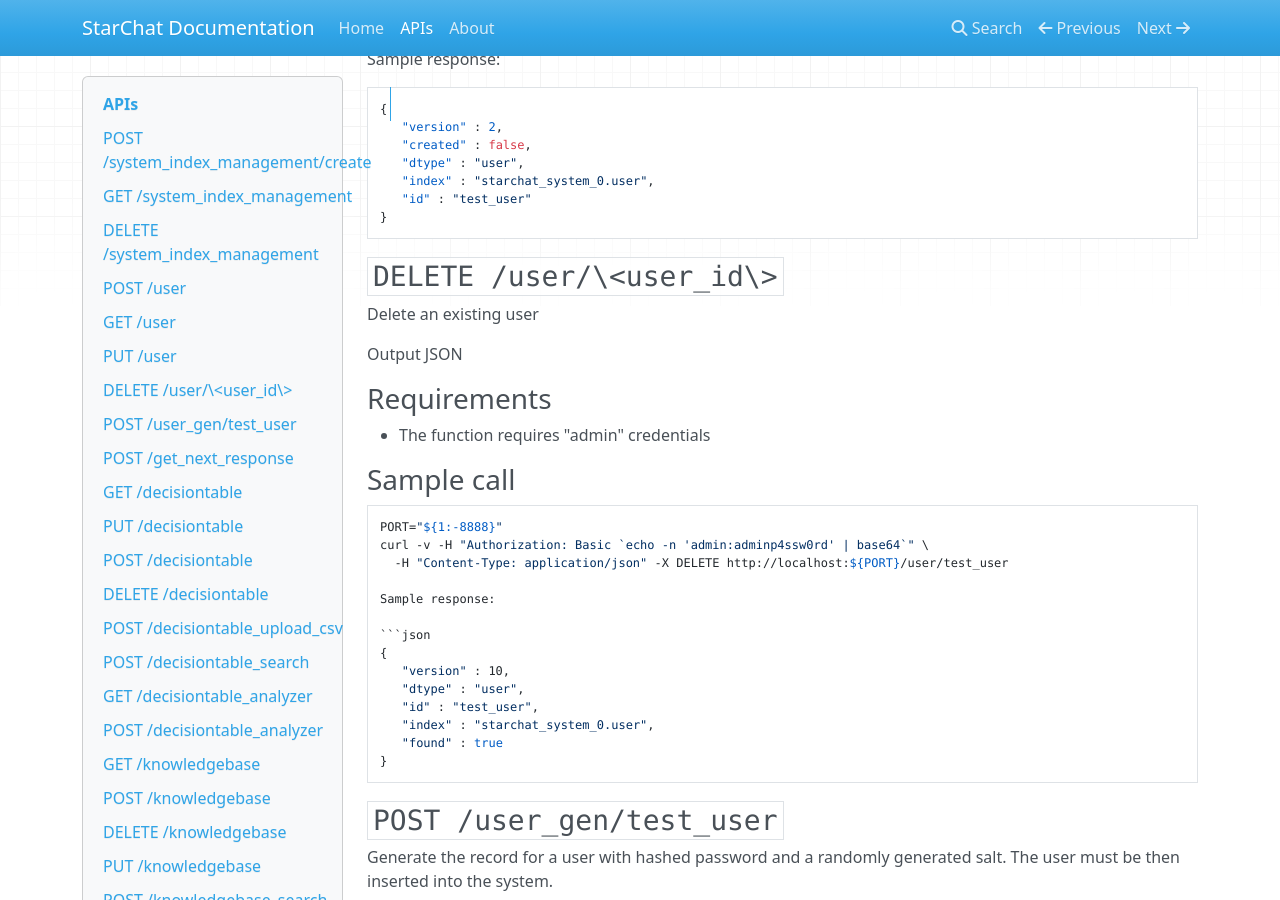
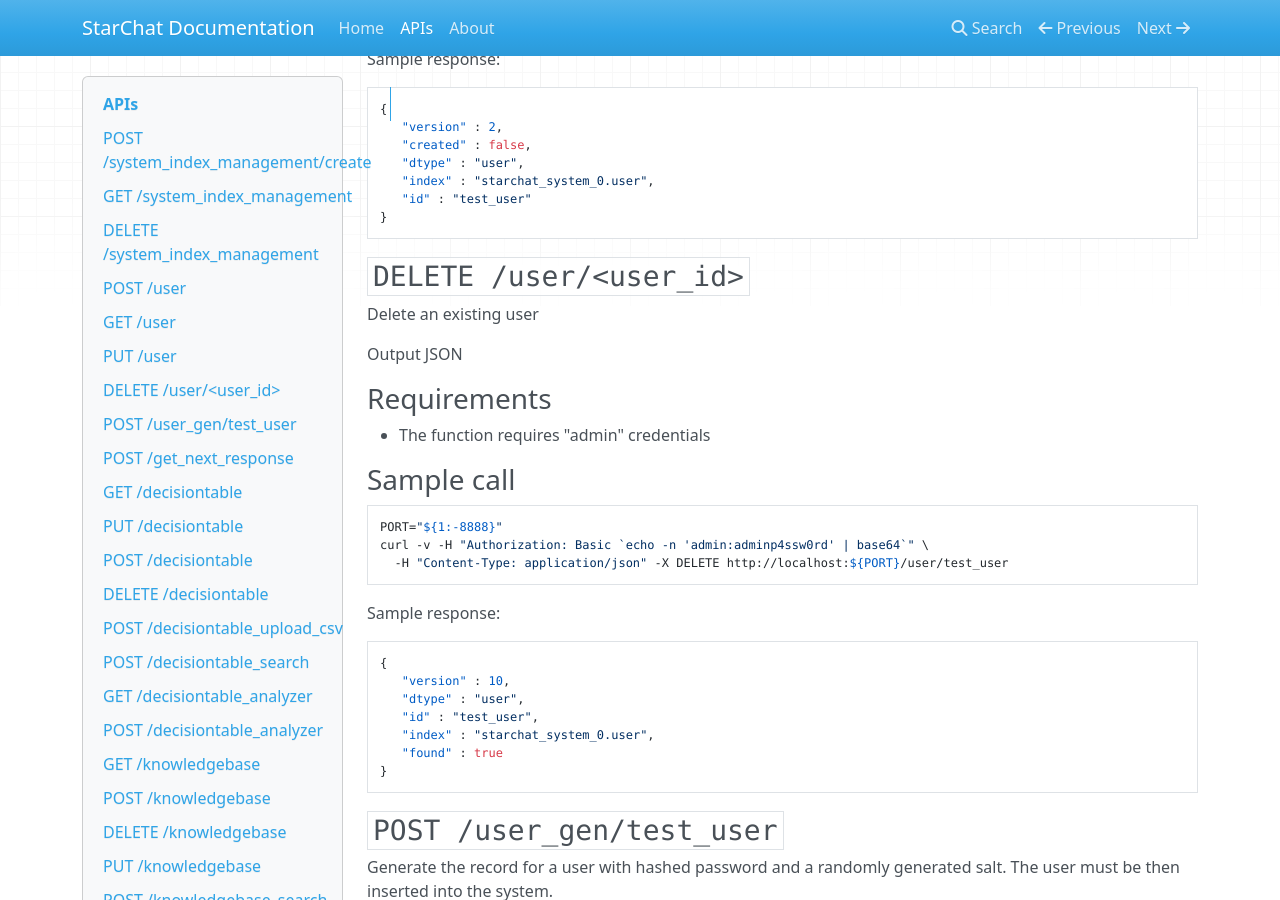
Before and after one commit to acollamati/starchat-doc, an MkDocs documentation site: the page built from docs/apis.md, in a window 1280 px wide and 900 px high, scrolled down 3256 px. Built offline with MkDocs 1.6.1, drawn with Linux system fonts in a browser that asks for light colours; nearby versions of some CDN libraries; old or Windows-style settings are respelled for this version of MkDocs.

Commit message:
fixed syntax

````diff
--- a/docs/apis.md
+++ b/docs/apis.md
@@ -185,7 +185,7 @@
 }
 ```
 
-## `DELETE /user/\<user_id\>`
+## `DELETE /user/<user_id>`
 
 Delete an existing user
 
@@ -201,6 +201,7 @@
 PORT="${1:-8888}"
 curl -v -H "Authorization: Basic `echo -n 'admin:adminp4ssw0rd' | base64`" \
   -H "Content-Type: application/json" -X DELETE http://localhost:${PORT}/user/test_user
+```
 
 Sample response:
 
````
